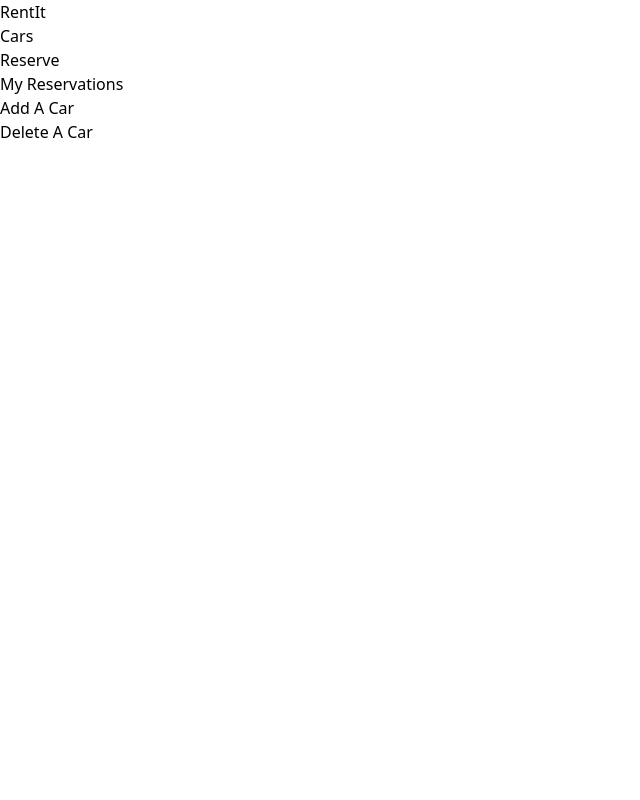
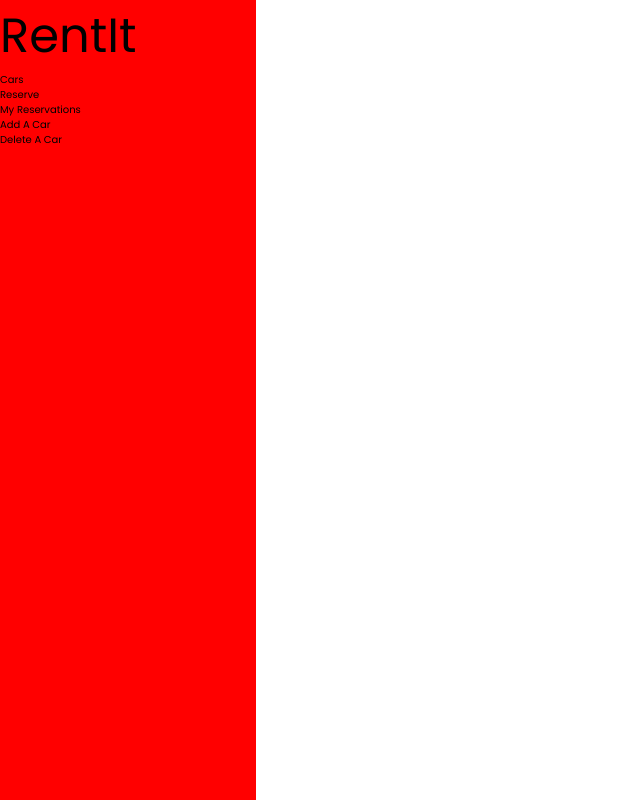
Before and after one commit to wassimchakib/Car-Rental-Front-End, a React (Create React App) app: page / in a window 1280 px wide. Shown: the whole page, without its empty margins (0-640 px from the left). Built offline with nearby package versions, Linux system fonts and the light colour scheme.

Commit message:
Reset CSS style

```diff
--- a/package.json
+++ b/package.json
@@ -45,6 +45,7 @@
     "@babel/core": "^7.21.4",
     "@babel/eslint-parser": "^7.21.3",
     "@babel/plugin-syntax-jsx": "^7.21.4",
+    "@babel/preset-env": "^7.21.4",
     "@babel/preset-react": "^7.18.6",
     "eslint": "^7.32.0",
     "eslint-config-airbnb": "^18.2.1",
--- a/src/App.css
+++ b/src/App.css
@@ -1,3 +1,14 @@
+@import url('https://fonts.googleapis.com/css2?family=Poppins:ital,wght@0,100;0,200;0,300;0,400;0,500;0,600;0,700;1,100;1,200;1,300;1,400;1,500;1,600;1,700&display=swap');
+
+* {
+  margin: 0;
+  padding: 0;
+  box-sizing: border-box;
+  border: none;
+  outline: none;
+}
+
 body {
-  display: block;
+  font-size: 62.5%;
+  font-family: 'Poppins', sans-serif;
 }
--- a/src/App.js
+++ b/src/App.js
@@ -8,7 +8,7 @@
       <BrowserRouter>
         <Navbar />
         <Routes>
-          <Route exact path="/cars" elemnt={<h1>Cars Page</h1>} />
+          <Route exact path="/cars" element={<h1>Cars Page</h1>} />
           <Route exact path="/reserve" element={<h1>Reserve Page</h1>} />
           <Route exact path="/my-reservations" element={<h1>My Reservations Page</h1>} />
           <Route exact path="/add" element={<h1>Add Page</h1>} />
--- a/src/components/Navbar/Navbar.jsx
+++ b/src/components/Navbar/Navbar.jsx
@@ -3,12 +3,12 @@
 import { Link } from 'react-router-dom';
 
 const Navbar = () => (
-  <nav>
-    <h2>RentIt</h2>
+  <nav className="navbar">
+    <h2 className="navbar__title">RentIt</h2>
     <ul>
-      <li><Link to="/cars">Cars</Link></li>
-      <li><Link to="/reserve">Reserve</Link></li>
-      <li><Link to="/my-reservations">My Reservations</Link></li>
+      <li><Link to="cars">Cars</Link></li>
+      <li><Link to="reserve">Reserve</Link></li>
+      <li><Link to="my-reservations">My Reservations</Link></li>
       <li><Link to="add">Add A Car</Link></li>
       <li><Link to="delete">Delete A Car</Link></li>
     </ul>
--- a/src/components/Navbar/index.css
+++ b/src/components/Navbar/index.css
@@ -0,0 +1,10 @@
+.navbar {
+    position: fixed;
+    width: 20%;
+    height: 100vh;
+    background-color: red;
+}
+
+.navbar__title {
+    font-size: 3rem;
+}
```
Also changed, not shown: 1 other file (tests, documents, lock files or other folders).
